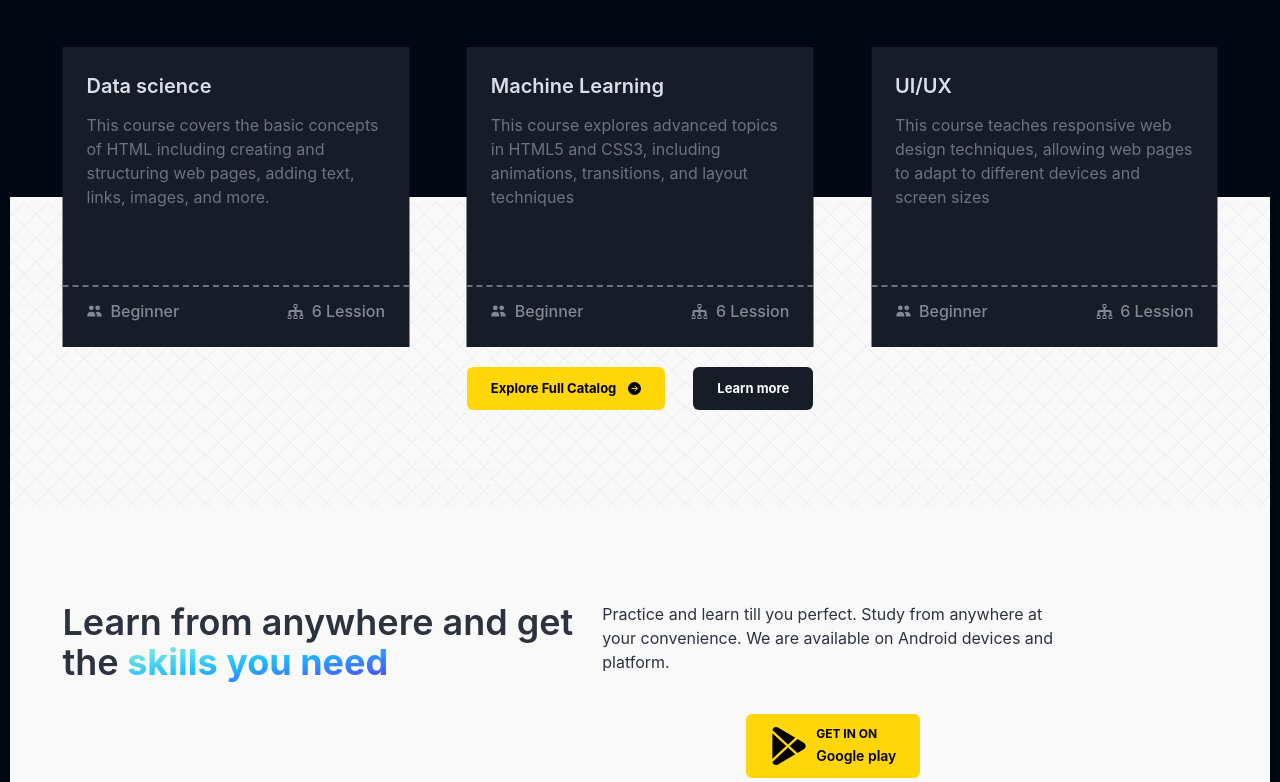
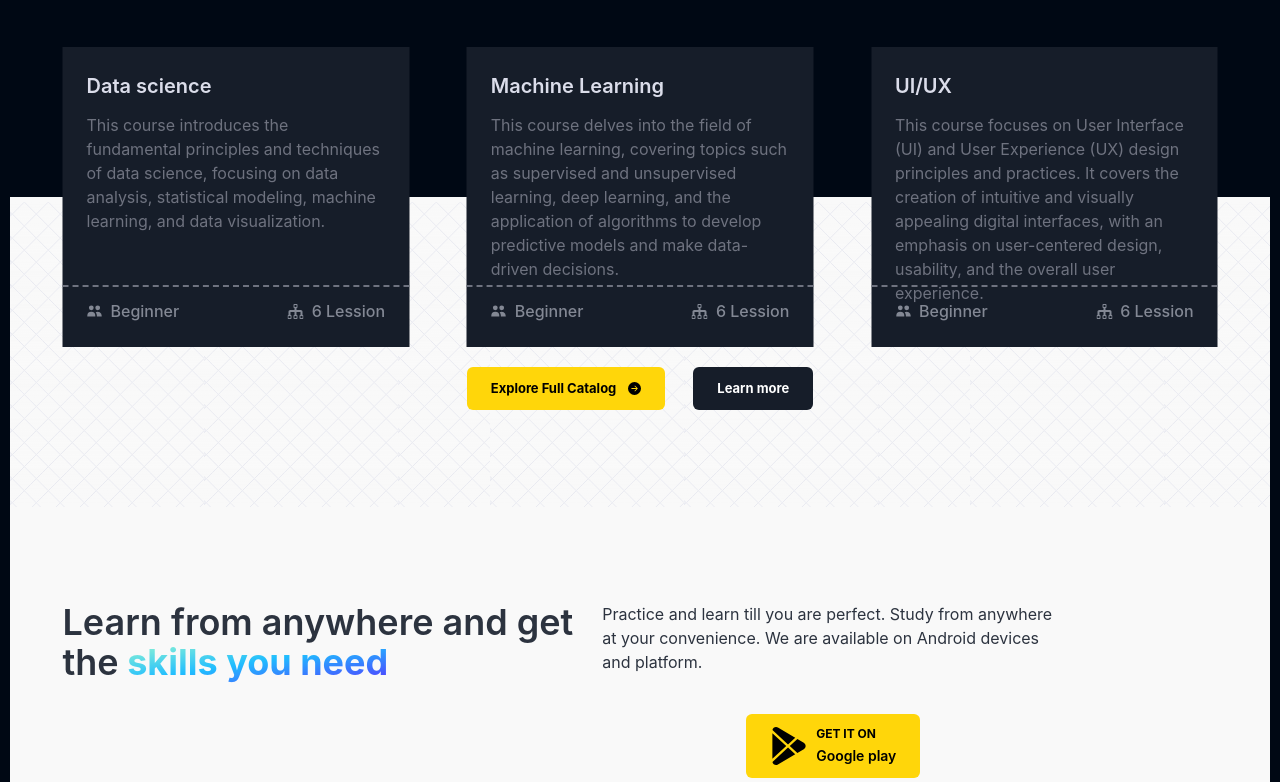
Before and after one commit to sandeep-233/Edu-support, a React (Create React App) app: page / in a window 1280 px wide. Shown: the part 2078-2860 px from the top of the page. Built offline with nearby package versions, Linux system fonts and the light colour scheme; no server answers.

Commit message:
corrected some text

```diff
--- a/src/data/homepage-explore.js
+++ b/src/data/homepage-explore.js
@@ -4,19 +4,19 @@ export const HomePageExplore = [
         courses : [
             {
                 heading : "Data science",
-                description : "This course covers the basic concepts of HTML including creating and structuring web pages, adding text, links, images, and more.",
+                description : "This course introduces the fundamental principles and techniques of data science, focusing on data analysis, statistical modeling, machine learning, and data visualization.",
                 level : 'Beginner',
                 lessionNumber : 6
             },
             {
                 heading : "Machine Learning",
-                description : "This course explores advanced topics in HTML5 and CSS3, including animations, transitions, and layout techniques",
+                description : "This course delves into the field of machine learning, covering topics such as supervised and unsupervised learning, deep learning, and the application of algorithms to develop predictive models and make data-driven decisions.",
                 level : 'Beginner',
                 lessionNumber : 6
             },
             {
                 heading : "UI/UX",
-                description : "This course teaches responsive web design techniques, allowing web pages to adapt to different devices and screen sizes",
+                description : "This course focuses on User Interface (UI) and User Experience (UX) design principles and practices. It covers the creation of intuitive and visually appealing digital interfaces, with an emphasis on user-centered design, usability, and the overall user experience.",
                 level : 'Beginner',
                 lessionNumber : 6
             },
--- a/src/pages/Home.jsx
+++ b/src/pages/Home.jsx
@@ -190,13 +190,13 @@ const Home = () => {
 
                 <div className='flex flex-col gap-10 w-[40%] items-center'>
                     <div className='text-[16px]'>
-                    Practice and learn till you perfect. Study from anywhere at your convenience. We are available on Android devices and platform.
+                    Practice and learn till you are perfect. Study from anywhere at your convenience. We are available on Android devices and platform.
                     </div>
                     <Button active={true} linkto={"/signup"}>
                         <div className='flex gap-2 items-center'>
                             <BsGooglePlay size={38}/>
                             <div className='flex flex-col gap-1 items-start'>
-                                <p className='text-xs'>GET IN ON</p>
+                                <p className='text-xs'>GET IT ON</p>
                                 <p className='text-sm font-semibold'>Google play</p>
                             </div>
                         </div>
```
